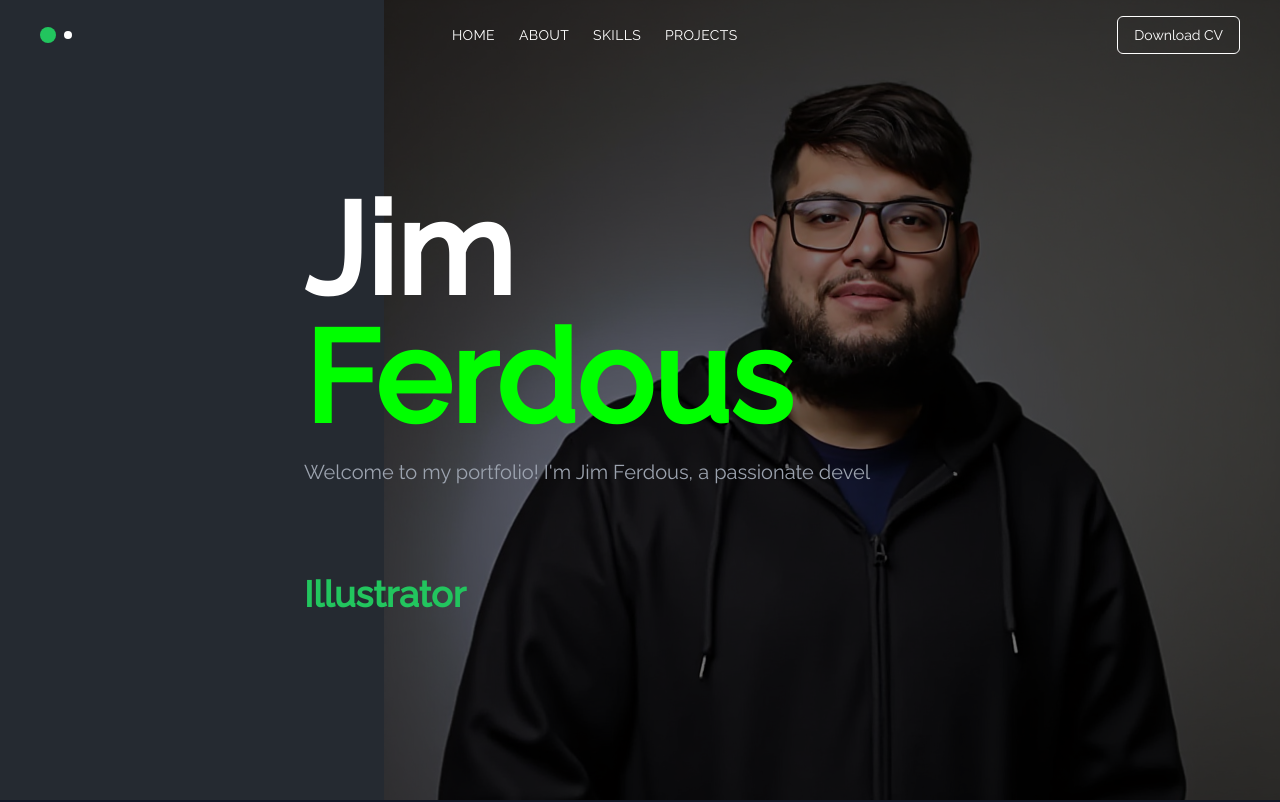
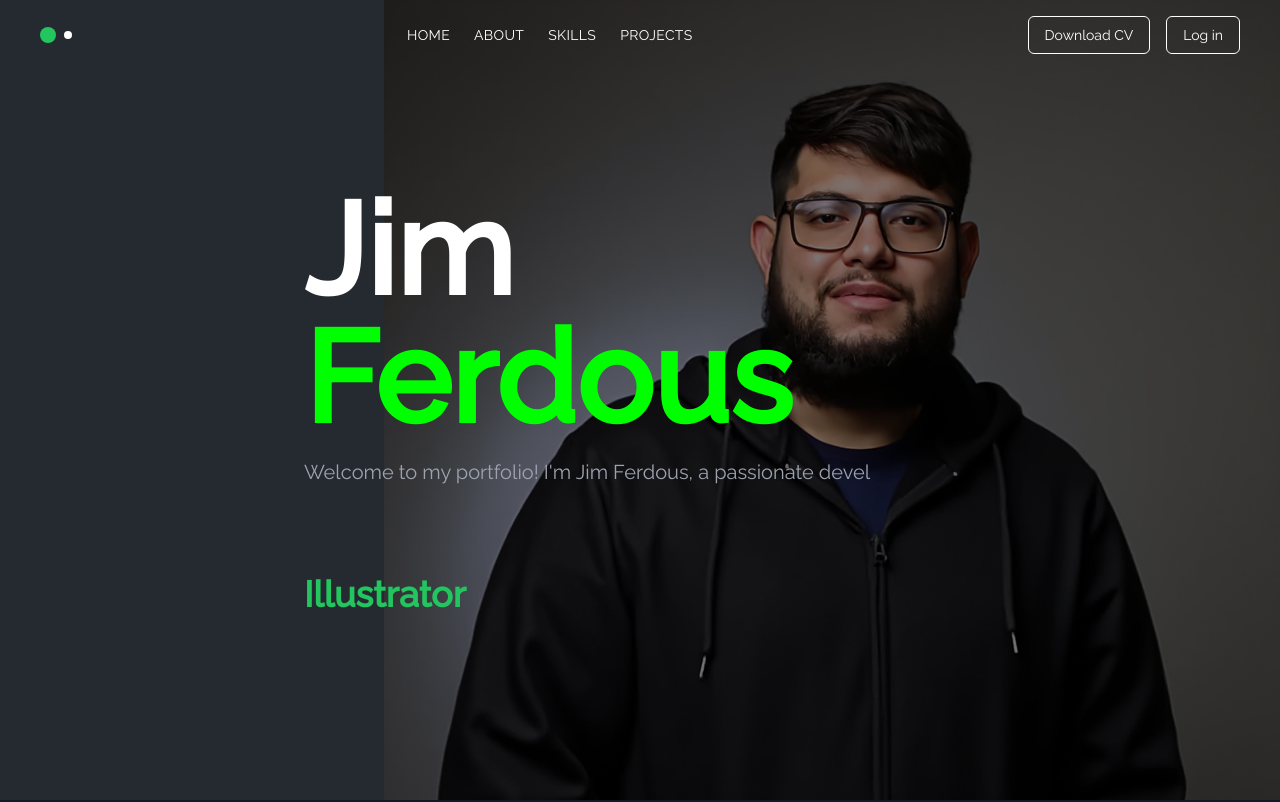
Before and after one commit to noobCodergg/jim-front, a React (Vite) app: page / in a window 1280 px wide. Shown: the top 802 px of the page. Built offline with nearby package versions, Linux system fonts and the light colour scheme; no server answers.

Commit message:
Update Navbar.jsx

```diff
--- a/src/Components/Navbar.jsx
+++ b/src/Components/Navbar.jsx
@@ -28,6 +28,9 @@ const Navbar = () => {
     setIsMenuOpen(false); // Close menu when an item is clicked
   };
 
+   const handleLogin=()=>{
+    navigate('/login')
+  }
   return (
     <div>
       <style>
@@ -174,6 +177,13 @@ const Navbar = () => {
                 Log out
               </button>
             )}
+
+            <button
+                onClick={handleLogin}
+                className="px-4 py-2 text-white text-sm border border-white rounded-md hover:bg-green-500 hover:border-green-500"
+              >
+                Log in
+              </button>
           </div>
         </div>
       </nav>
```
